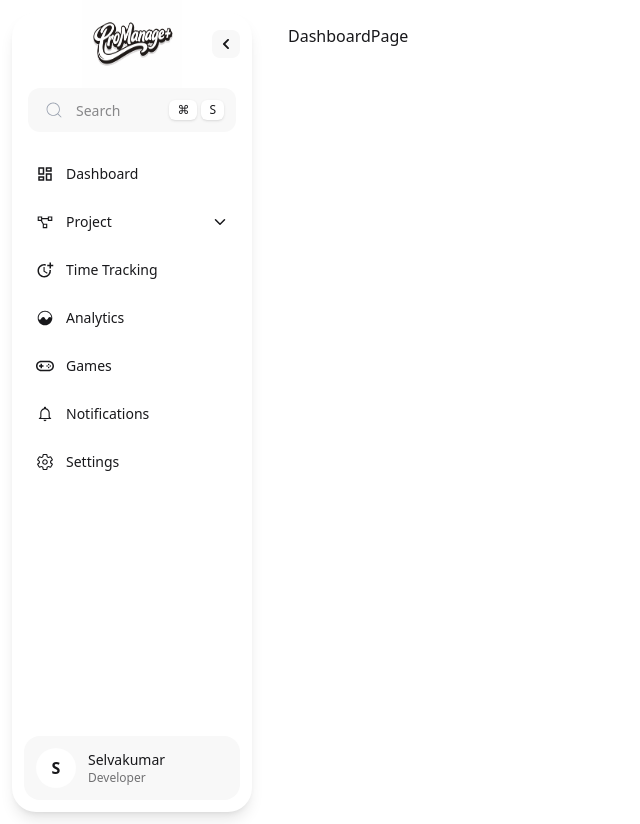
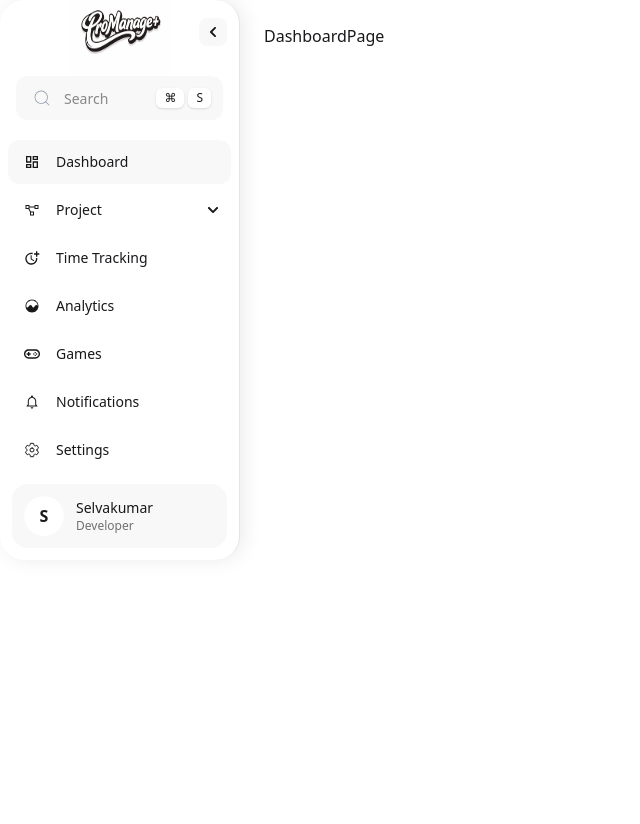
Before and after one commit to SelvakumarSelladurai/ProManage-, a React (Vite) app: page / in a window 1280 px wide. Shown: the whole page, without its empty margins (0-640 px from the left). After the commit the page ends 800 px from the top, so only its background shows below. Built offline with nearby package versions, Linux system fonts and the light colour scheme.

Commit message:
enhance : improved the sidebar and submenu functionality

```diff
--- a/src/layouts/NavItems.jsx
+++ b/src/layouts/NavItems.jsx
@@ -1,84 +1,90 @@
+import { useState } from "react";
 import { NavLink } from "react-router-dom";
-import { useState } from "react";
-import { IoChevronDownOutline } from "react-icons/io5";
+import { FaChevronDown } from "react-icons/fa";
 
-export default function NavItem({
+export default function NavItems({
   icon: Icon,
   label,
   to,
   submenu,
   collapsed,
 }) {
-  const [openSub, setOpenSub] = useState(false);
+  const [open, setOpen] = useState(false);
 
-  const handleClick = (e) => {
-    if (submenu) {
-      e.preventDefault();
-      setOpenSub(!openSub);
+  if (!submenu) {
+    return (
+      <li>
+        <NavLink
+          to={to}
+          className={({ isActive }) =>
+            `
+              flex items-center h-11 px-3 rounded-xl transition
+              ${collapsed ? "justify-center" : "gap-3"}
+              ${isActive ? "bg-base-200 font-medium" : "hover:bg-base-200"}
+            `
           }
-  };
+        >
+          <span className="w-6 h-6 flex items-center justify-center shrink-0">
+            <Icon />
+          </span>
+          {!collapsed && <span className="text-sm">{label}</span>}
+        </NavLink>
+      </li>
+    );
+  }
 
   return (
     <li className="relative">
-      <NavLink
-        to={to || "#"}
-        onClick={handleClick}
+      <button
+        onClick={() => setOpen(!open)}
         className={`
-          flex items-center h-11 px-4 rounded-xl transition cursor-pointer
+          w-full flex items-center h-11 px-3 rounded-xl transition hover:bg-base-200
           ${collapsed ? "justify-center" : "gap-3"}
-          hover:bg-base-200
         `}
       >
-        <Icon className="text-lg" />
+        <span className="w-6 h-6 flex items-center justify-center shrink-0">
+          <Icon />
+        </span>
 
         {!collapsed && (
           <>
-            <span className="text-sm font-medium flex-1">
-              {label}
-            </span>
-
-            {submenu && (
-              <IoChevronDownOutline
-                className={`
-                  transition-transform duration-300
-                  ${openSub ? "rotate-180" : ""}
-                `}
+            <span className="text-sm flex-1 text-left">{label}</span>
+            <FaChevronDown
+              size={12}
+              className={`transition-transform ${open ? "rotate-180" : ""}`}
             />
-            )}
           </>
         )}
+      </button>
+
+      {!collapsed && open && (
+        <ul className="mt-2 ml-6 pl-4 border-l border-gray-200 space-y-1">
+          {submenu.map((item) => (
+            <li key={item.label}>
+              <NavLink
+                to={item.to}
+                className="block text-sm px-3 py-2 rounded-lg hover:bg-base-200"
+              >
+                {item.label}
               </NavLink>
+            </li>
+          ))}
+        </ul>
+      )}
 
-      {submenu && openSub && !collapsed && (
-        <div className="mt-2 ml-5 pl-4 border-l border-gray-300 space-y-1">
+      {collapsed && open && (
+        <div className="absolute left-full top-1/2 -translate-y-1/2 ml-3 z-50">
+          <div className="bg-base-100 rounded-2xl shadow-2xl p-2 min-w-[180px]">
             {submenu.map((item) => (
               <NavLink
                 key={item.label}
                 to={item.to}
-              className={({ isActive }) => `
-                block text-sm px-3 py-2 rounded-lg
-                ${isActive ? "bg-base-200" : "hover:bg-base-200"}
-              `}
+                className="block px-4 py-2 text-sm rounded-xl hover:bg-base-200 transition"
               >
                 {item.label}
               </NavLink>
             ))}
           </div>
-      )}
-
-      {submenu && collapsed && (
-        <div className="absolute left-[80px] top-0 hidden group-hover:block bg-base-100 shadow-xl rounded-xl p-3 w-48 z-50">
-          <p className="font-semibold text-sm mb-2">{label}</p>
-
-          {submenu.map((item) => (
-            <NavLink
-              key={item.label}
-              to={item.to}
-              className="block text-sm px-3 py-2 rounded-lg hover:bg-base-200"
-            >
-              {item.label}
-            </NavLink>
-          ))}
         </div>
       )}
     </li>
--- a/src/layouts/Sidebar.jsx
+++ b/src/layouts/Sidebar.jsx
@@ -1,7 +1,7 @@
 import { useState } from "react";
 import { CiSearch } from "react-icons/ci";
 import { FaChevronLeft, FaChevronRight } from "react-icons/fa";
-import NavItem from "./NavItems";
+import NavItems from "./NavItems";
 import { navConfig } from "./navConfig";
 import Logo from "../assets/logo.png";
 import CollabLogo from "../assets/logo1.png";
@@ -12,11 +12,14 @@ export default function Sidebar() {
   return (
      <aside
     className={`
-        h-screen m-3 rounded-3xl bg-base-100 shadow-lg
+      h-full rounded-3xl bg-base-100
       flex flex-col transition-all duration-300
       ${open ? "w-[240px]" : "w-[72px]"}
+      border-r border-black/10
+      shadow-[4px_0_20px_rgba(0,0,0,0.08)]
     `}
   >
+
       <div className="flex-shrink-0">
         {open ? (
           <div className="h-16 w-full flex items-center justify-center relative">
@@ -70,24 +73,22 @@ export default function Sidebar() {
         )}
       </div>
 
-      {/* MENU (NO SCROLL) */}
-      <div className="mt-5 px-2 flex-1 overflow-hidden">
+      <div className="mt-5 px-2 flex-1 overflow-visible">
         <ul className="space-y-1">
           {navConfig.map((item) => (
-            <NavItem key={item.label} {...item} collapsed={!open} />
+            <NavItems
+              key={item.label}
+              {...item}
+              collapsed={!open}
+              onExpand={() => setOpen(true)}
+            />
           ))}
         </ul>
       </div>
 
-      {/* PROFILE */}
       <div className="flex-shrink-0 p-3">
-        <div
-          className={`
-            bg-base-200 rounded-2xl p-3 flex items-center gap-3
-            ${!open ? "justify-center" : ""}
-          `}
-        >
-          <div className="w-10 h-10 rounded-full bg-base-100 flex items-center justify-center font-semibold shrink-0">
+        <div className={`bg-base-200 rounded-2xl p-3 flex items-center gap-3 ${!open ? "justify-center" : ""}`}>
+          <div className="w-10 h-10 rounded-full bg-base-100 flex items-center justify-center font-semibold">
             S
           </div>
           {open && (
```
Lines whose indentation alone changed are shown as unchanged.
